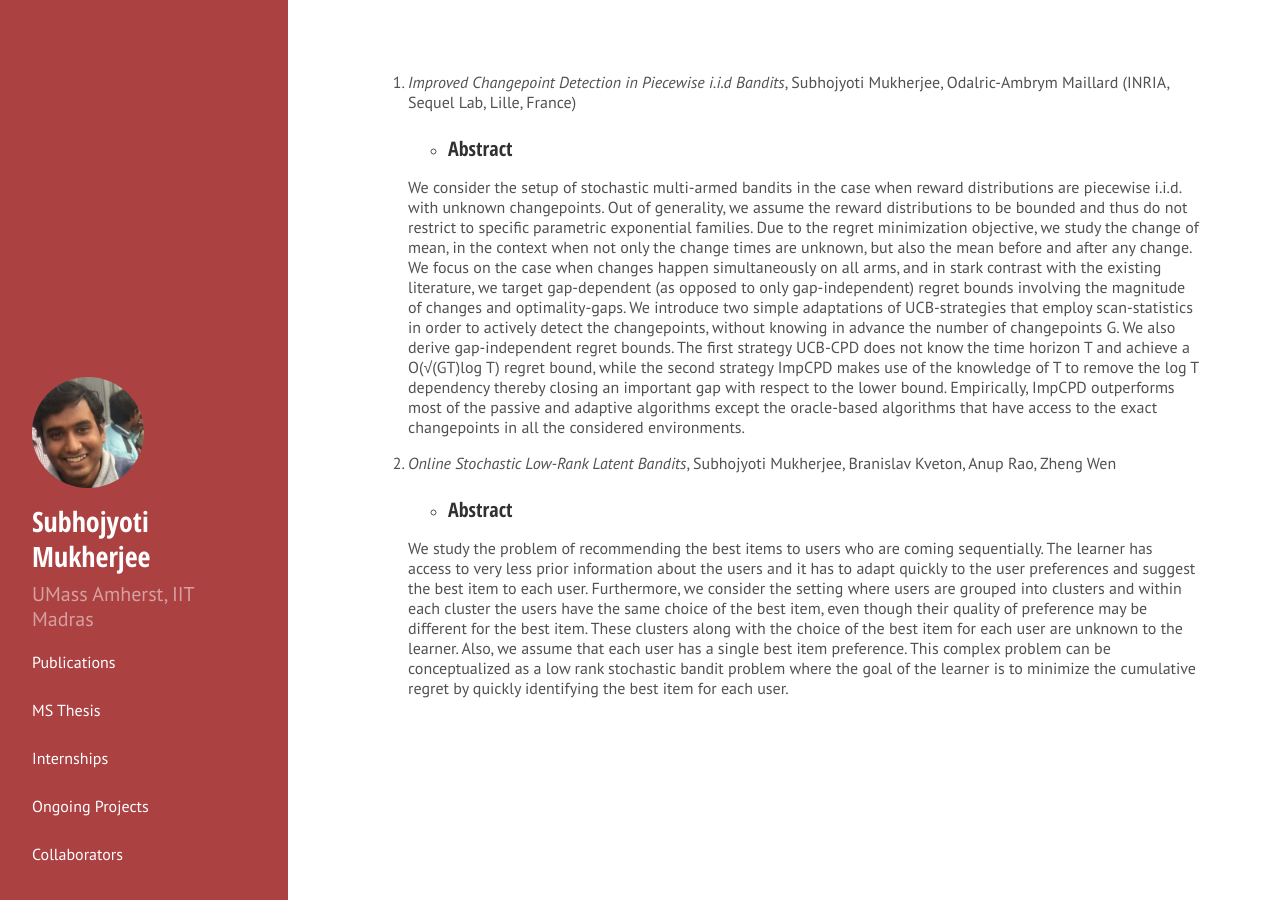
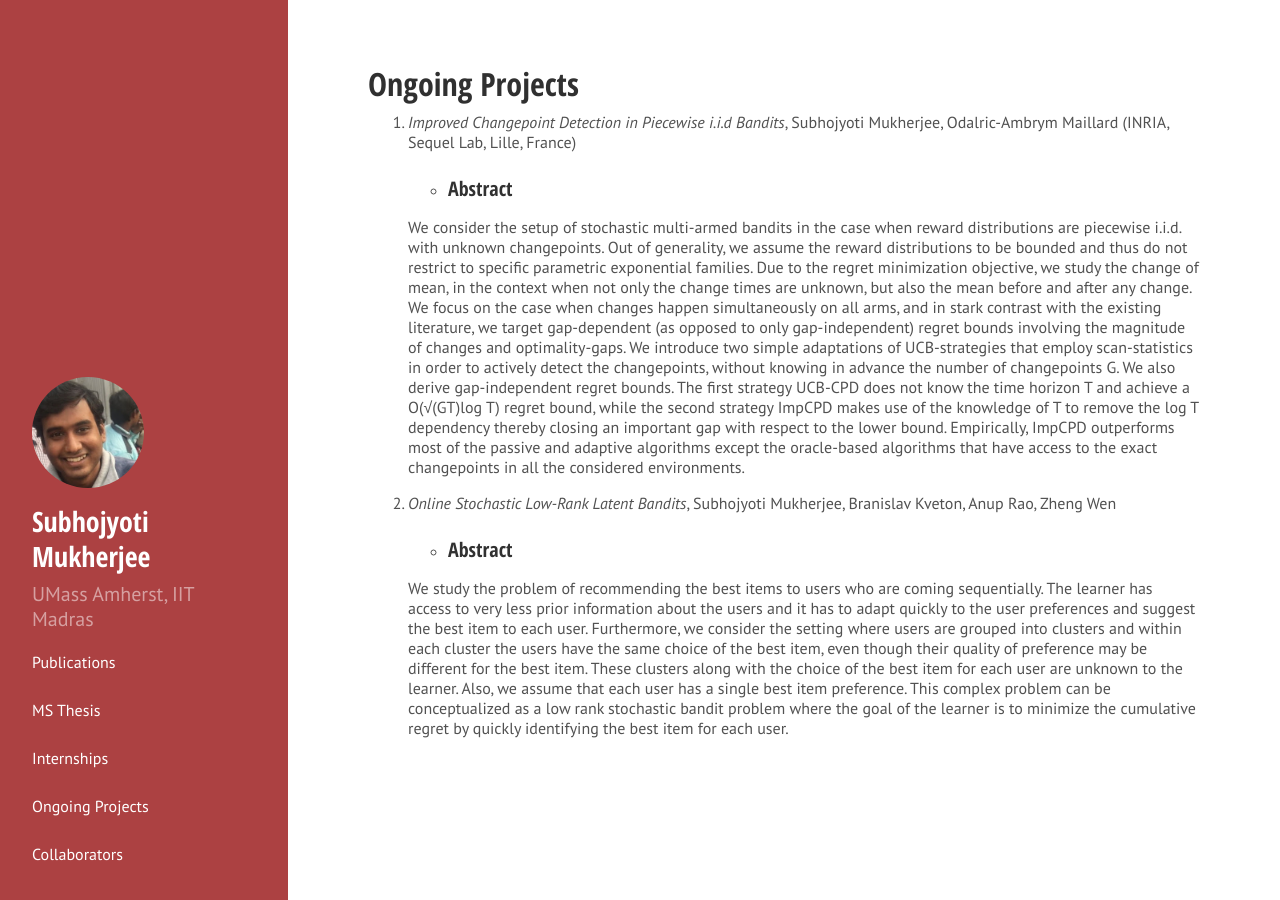
Before and after one commit to Subhojyoti22/subhojyoti.github.io, a Jekyll site: the page built from ongoing.md, in a window 1280 px wide. Built offline with Jekyll 4.4.1, drawn with Linux system fonts in a browser that asks for light colours; our own code applies the rules of GitHub Pages for plain Markdown files; Markdown is read by kramdown in place of the engine named in the settings.

Commit message:
Update ongoing.md

```diff
--- a/ongoing.md
+++ b/ongoing.md
@@ -1,3 +1,8 @@
+---
+layout: page
+title: Ongoing Projects
+---
+
 1. *Improved Changepoint Detection in Piecewise i.i.d Bandits*, Subhojyoti Mukherjee, Odalric-Ambrym Maillard (INRIA, Sequel Lab, Lille, France)
 
    * ### Abstract ###
```
